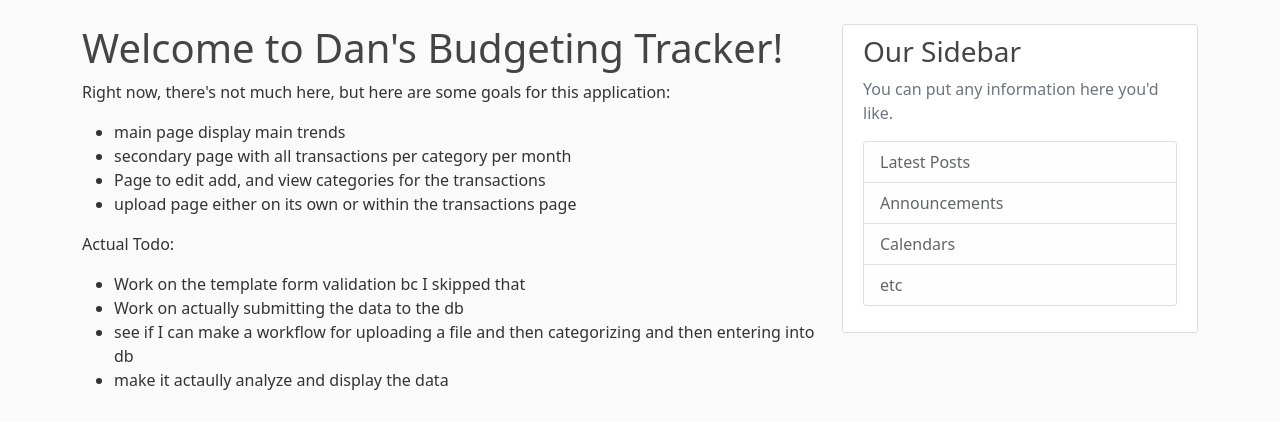
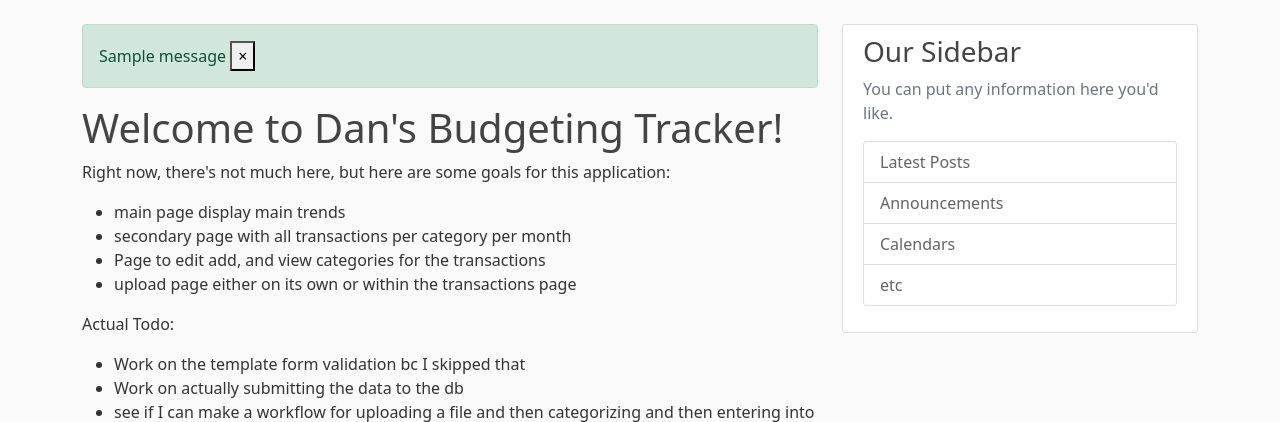
Before and after one commit to DanLanfear/flask-budget-app, a Flask app: page / in a window 1280 px wide. Shown: the part 56-478 px from the top of the page. Run offline with Flask 3, Linux system fonts and the light colour scheme; tables that the repository leaves empty hold one stand-in row (values such as "Sample post"); one stand-in notice (Sample message) is shown.

Commit message:
Added flash messages on success

```diff
--- a/src/flaskbudget/routes.py
+++ b/src/flaskbudget/routes.py
@@ -28,7 +28,9 @@ def home():
 def manage_transactions():
     return render_template('transactions.html', transactions=transactions)
 
-@app.route("/categories")
+@app.route("/categories", methods=['GET', 'POST'])
 def manage_categories():
     form = CategoryForm()
+    if form.validate_on_submit():
+        flash(f'Category {form.category.data} created', 'success')
     return render_template('categories.html',title='Categories', form=form)
--- a/src/flaskbudget/templates/base.html
+++ b/src/flaskbudget/templates/base.html
@@ -33,6 +33,18 @@
   <main role="main" class="container">
     <div class="row">
       <div class="col-md-8">
+        {% with messages = get_flashed_messages(with_categories=true) %}
+          {% if messages %}
+            {% for category, message in messages %}
+            <div class="alert-dismissable fade show alert alert-{{ category }}" role="alert">
+              {{ message }}
+              <button type="button" class="close" data-dismiss="alert" aria-label="close">
+                <span aria-hidden="true">&times;</span>
+              </button>
+            </div>
+            {% endfor %}
+          {% endif %}
+        {% endwith %}
         {% block content %}{% endblock %}
       </div>
       <div class="col-md-4">
```
